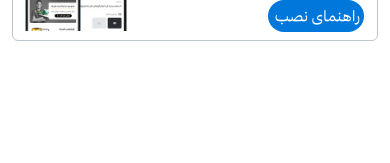
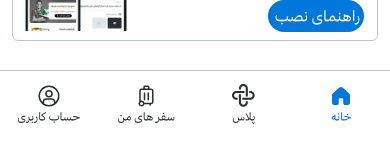
Before and after one commit to moeinparvizi/alibaba.ir, a React (Vite) app: page / in a window 390 px wide. Shown: the part 709-872 px from the top of the page. Built offline with nearby package versions, Linux system fonts and the light colour scheme.

Commit message:
add sub navigation bar icon and it

```diff
--- a/src/App.jsx
+++ b/src/App.jsx
@@ -4,6 +4,7 @@ import "./index.css";
 import Content from "./Components/content";
 import Slider from "./Components/slider";
 import Barcode from "./Components/barcode"
+import SubNavMobile from "./Components/subnavmobile"
 
 function App() {
   return (
@@ -14,6 +15,7 @@ function App() {
         <Content />
         <Slider />
         <Barcode />
+        <SubNavMobile />
         {/* this is a test section for menu scroll action */}
       <section className="h-[500vh]"></section>
       </main>
--- /dev/null
+++ b/src/Components/icons/homeIcon.jsx
@@ -0,0 +1,13 @@
+export default function parvazekhreji() {
+  return (
+    <svg
+      viewBox="0 0 24 24"
+      width="24px"
+      height="24px"
+      fill="currentColor"
+      className="mt-1"
+    >
+      <path d="M18.75 21h-3c-.828 0-1.5-.664-1.5-1.482v-4.445a.746.746 0 0 0-.75-.741h-3a.746.746 0 0 0-.75.74v4.446c0 .818-.672 1.482-1.5 1.482h-3C4.007 21 3 20.005 3 18.777v-7.448c0-.67.3-1.296.825-1.72l6.656-6.021a2.255 2.255 0 0 1 3.039 0l6.673 6.036c.513.423.807 1.044.807 1.705v7.448C21 20.005 19.993 21 18.75 021Z"></path>
+    </svg>
+  );
+}
--- /dev/null
+++ b/src/Components/icons/mytravels.jsx
@@ -0,0 +1,16 @@
+export default function mytravels() {
+  return (
+    <svg
+      viewBox="0 0 24 24"
+      width="24px"
+      height="24px"
+      fill="currentColor"
+      className="mt-1"
+    >
+      <path
+        d="M13.875 1.5a1.5 1.5 0 0 1 1.496 1.388l.004.112v1.5h1.875a2.25 2.25 0 0 1 2.246 2.118l.004.132V18a2.25 2.25 0 0 1-2.118 2.246l-.132.004h-.375V21a.75.75 0 0 1-1.495.087L15.375 21v-.75h-4.97a3.001 3.001 0 0 1-2.755 2.246l-.15.004a3 3 0 0 1-2.25-4.984V6.75a2.25 2.25 0 0 1 2.118-2.246L7.5 4.5h1.875V3a1.5 1.5 0 0 1 1.388-1.496l.112-.004h3ZM7.5 18a1.5 1.5 0 1 0 0 3 1.5 1.5 0 0 0 0-3Zm9.75-12H7.5a.75.75 0 0 0-.745.663l-.005.087v9.845a3.004 3.004 0 0 1 3.655 2.155h6.845a.75.75 0 0 0 .745-.663L18 18V6.75a.75.75 0 0 0-.663-.745L17.25 6Zm-3 2.25a.75.75 0 0 1 .745.663L15 9v6.75a.75.75 0 0 1-1.495.088l-.005-.088V9a.75.75 0 0 1 .75-.75Zm-3.75 0a.75.75 0 0 1 .745.663L11.25 9v6.75a.75.75 0 0 1-1.495.088l-.005-.088V9a.75.75 0 0 1 .75-.75ZM13.875 3h-3v1.5h3V3Z"
+        fillRule="evenodd"
+      ></path>
+    </svg>
+  );
+}
--- /dev/null
+++ b/src/Components/icons/plusIcon.jsx
@@ -0,0 +1,16 @@
+export default function plusIcon() {
+  return (
+    <svg
+      viewBox="0 0 19 19"
+      width="24px"
+      height="24px"
+      fill="currentColor"
+      className="mt-1"
+    >
+      <path
+        d="M9.002 1.63724C7.949 1.63724 7.092 2.49424 7.092 3.54724V4.43324H5.456V3.54724C5.45679 2.60694 5.83061 1.70536 6.49542 1.04037C7.16022 0.375376 8.06169 0.00130331 9.002 0.000244141C9.94231 0.00130331 10.8438 0.375376 11.5086 1.04037C12.1734 1.70536 12.5472 2.60694 12.548 3.54724V9.89024H10.912V3.54624C10.912 2.49324 10.055 1.63624 9.002 1.63624V1.63724ZM9.002 16.3672C10.055 16.3672 10.912 15.5102 10.912 14.4572V13.5712H12.548V14.4572C12.5472 15.3976 12.1734 16.2991 11.5086 16.9641C10.8438 17.6291 9.94231 18.0032 9.002 18.0042C8.06169 18.0032 7.16022 17.6291 6.49542 16.9641C5.83061 16.2991 5.45679 15.3976 5.456 14.4572V8.11624H7.092V14.4572C7.09253 14.9636 7.29393 15.4492 7.65201 15.8072C8.01009 16.1653 8.4956 16.3667 9.002 16.3672ZM13.571 5.45724H14.458C15.3981 5.4583 16.2995 5.83224 16.9642 6.49701C17.629 7.16179 18.0029 8.06311 18.004 9.00324C18.0029 9.94338 17.629 10.8447 16.9642 11.5095C16.2995 12.1743 15.3981 12.5482 14.458 12.5492H8.115V10.9132H14.458C15.51 10.9132 16.368 10.0562 16.368 9.00324C16.368 7.95024 15.51 7.09324 14.458 7.09324H13.571V5.45724ZM3.547 7.09324C2.494 7.09324 1.637 7.95024 1.637 9.00324L1.636 9.00224C1.63653 9.50865 1.83793 9.99415 2.19601 10.3522C2.55409 10.7103 3.0396 10.9117 3.546 10.9122H4.432V12.5492H3.546C2.60587 12.5482 1.70454 12.1743 1.03977 11.5095C0.374994 10.8447 0.00105871 9.94338 0 9.00324C0.00105916 8.06294 0.375132 7.16146 1.04012 6.49666C1.70511 5.83186 2.60669 5.45804 3.547 5.45724H9.889V7.09324H3.547Z"
+        fillRule="evenodd"
+      ></path>
+    </svg>
+  );
+}
--- /dev/null
+++ b/src/Components/icons/user.jsx
@@ -0,0 +1,16 @@
+export default function user() {
+  return (
+    <svg
+      viewBox="0 0 24 24"
+      width="24px"
+      height="24px"
+      fill="currentColor"
+      className="mt-1 sticky-icon"
+    >
+      <path
+        d="M12 1.5c5.8 0 10.5 4.7 10.5 10.5S17.8 22.5 12 22.5 1.5 17.8 1.5 12 6.2 1.5 12 1.5Zm2.625 14.25h-5.25a2.25 2.25 0 0 0-2.246 2.118L7.125 18v1.567A8.959 8.959 0 0 0 12 21c1.797 0 3.47-.527 4.876-1.434L16.875 18a2.25 2.25 0 0 0-2.118-2.246l-.132-.004ZM12 3a9 9 0 0 0-9 9 8.972 8.972 0 0 0 2.625 6.353V18a3.75 3.75 0 0 1 3.587-3.747l.163-.003h5.25a3.75 3.75 0 0 1 3.747 3.587l.003.163v.352A8.971 8.971 0 0 0 21 12a9 9 0 0 0-9-9Zm0 3a3.75 3.75 0 1 1 0 7.5A3.75 3.75 0 0 1 12 6Zm0 1.5a2.25 2.25 0 1 0 0 4.5 2.25 2.25 0 0 0 0-4.5Z"
+        fillRule="evenodd"
+      ></path>
+    </svg>
+  );
+}
--- /dev/null
+++ b/src/Components/subnavmobile.jsx
@@ -0,0 +1,29 @@
+import Home from "./icons/homeIcon"
+import Plus from "./icons/plusIcon"
+import Travel from "./icons/mytravels"
+import User from "./icons/user"
+
+export default function subnavmobile() {
+  return (
+    <section className="flex md:hidden fixed bottom-0 w-full border-t border-line">
+        <div className="flex w-full items-center bg-white h-16">
+            <figure className="flex flex-col justify-center items-center text-blue w-[25%]">
+                <Home />
+                <figcaption className="text-[12px]">خانه</figcaption>
+            </figure>
+            <figure className="flex flex-col justify-center items-center text-textHeder w-[25%]">
+                <Plus />
+                <figcaption className="text-[12px]">پلاس</figcaption>
+            </figure>
+            <figure className="flex flex-col justify-center items-center text-textHeder w-[25%]">
+                <Travel />
+                <figcaption className="text-[12px]">سفر های من</figcaption>
+            </figure>
+            <figure className="flex flex-col justify-center items-center text-textHeder w-[25%]">
+                <User />
+                <figcaption className="text-[12px]">حساب کاربری</figcaption>
+            </figure>
+        </div>
+    </section>
+  )
+}
```
